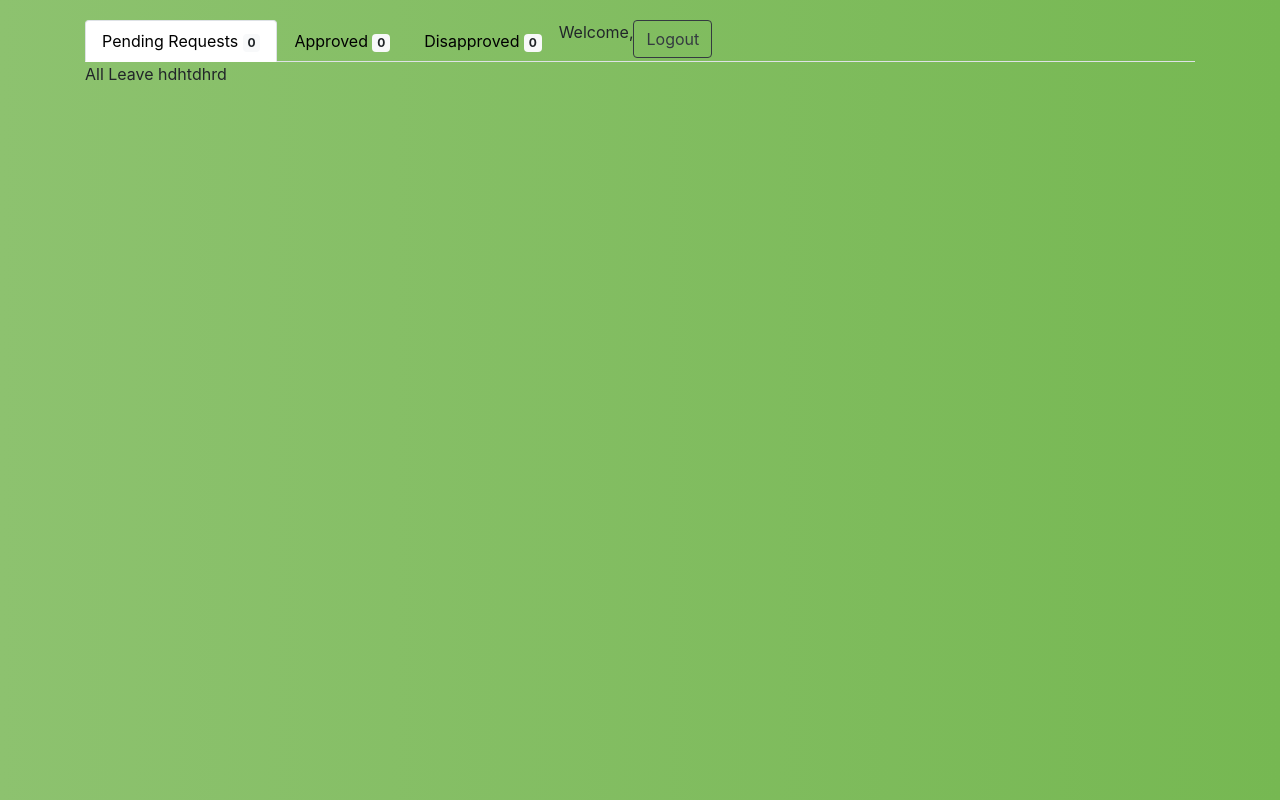
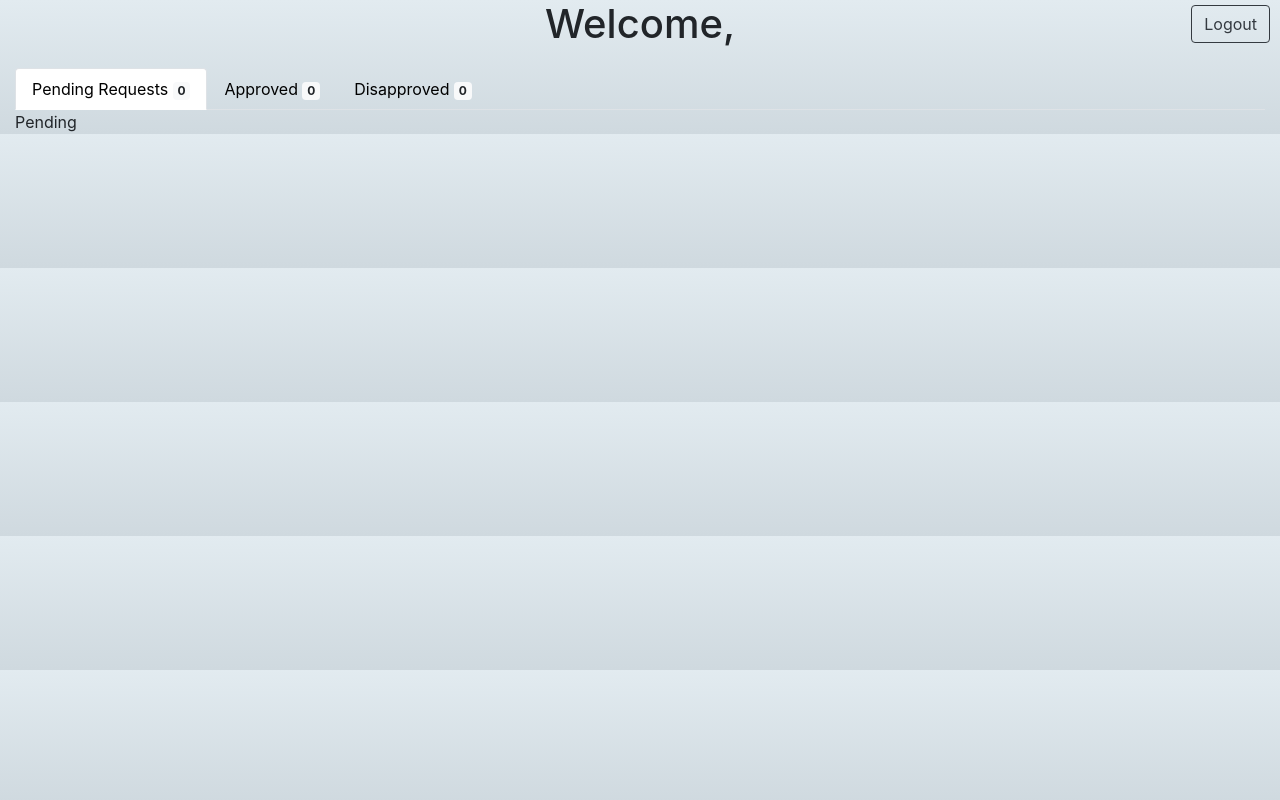
Before and after one commit to oowarami/leave-management-2, a website: page public/html/admin_dashboard.html in a window 1280 px wide. Drawn offline with nearby package versions, Linux system fonts and the light colour scheme.

Commit message:
update the ui for the admin page

```diff
--- a/public/css/admin.css
+++ b/public/css/admin.css
@@ -1,5 +1,6 @@
 #myTab {
     margin-top: 20px;
+    background-color: rgba(255, 255, 255, 0.40) 0%;
 }
 
 .btn-light {
@@ -13,12 +14,14 @@
 }
 
 body {
-    background: #76b852;
+    /* background: #c2cad0; */
     /* fallback for old browsers */
-    background: -webkit-linear-gradient(right, #76b852, #8DC26F);
-    background: -moz-linear-gradient(right, #76b852, #8DC26F);
-    background: -o-linear-gradient(right, #76b852, #8DC26F);
-    background: linear-gradient(to left, #76b852, #8DC26F);
+    /* background: -webkit-linear-gradient(right, #c2cad0, #c2cad0);
+    background-image: linear-gradient(135deg, #c2cad0 0%, #c2cad0 100%);
+    background: -moz-linear-gradient(right, #c2cad0, #c2cad0);
+    background: -o-linear-gradient(right, #c2cad0, #c2cad0);
+    background: linear-gradient(to left, #c2cad0, #c2cad0); */
+    background-image: linear-gradient(to top, #cfd9df 0%, #e2ebf0 100%);
     font-family: "Roboto", sans-serif;
     -webkit-font-smoothing: antialiased;
     -moz-osx-font-smoothing: grayscale;
@@ -31,3 +34,28 @@ body {
 a {
     color: #000000 !important;
 }
+
+.card-body {
+    background-color: rgba(255, 255, 255, 0.40) 0%;
+}
+
+#logout {
+    position: fixed;
+    right: 10px;
+    top: 5px;
+}
+
+.home-title {
+    height: fit-contentpx;
+    width: autopx;
+    display: inherit;
+    flex-direction: column;
+    justify-content: center;
+    text-align: center;
+}
+
+.nav-link {
+    position: relative;
+    top: autopx;
+    margin-top: auto;
+}
--- a/public/html/admin_dashboard.html
+++ b/public/html/admin_dashboard.html
@@ -13,7 +13,14 @@
 
 <body>
 
-    <div class="container">
+    <div class="container-fluid">
+
+        <!-- welcome banner -->
+        <h1 class="home-title">
+            Welcome,
+            <span span id="name"> </span>
+        </h1>
+        <!-- welcome banner -->
 
         <!-- Nav Start -->
         <ul class="nav nav-tabs" id="myTab" role="tablist">
@@ -26,21 +33,16 @@
             <li class="nav-item" onclick="getRequests('disapproved')">
                 <a class="nav-link" id="contact-tab" data-toggle="tab" href="#disapproved" role="tab" aria-controls="contact" aria-selected="false">Disapproved <span id="allDisapproved" class="badge badge-light">0</span></a>
             </li>
-            <!-- welcome banner -->
-            <li class="nav-item">
-                Welcome, <span id="name"></span>
-            </li>
-            <!-- welcome banner -->
 
             <!-- logout button -->
             <li>
-                <button class="btn btn-outline-dark" onclick="logout()">Logout</button>
+                <button id="logout" class="btn btn-outline-dark" onclick="logout()">Logout</button>
             </li>
             <!-- logout button -->
         </ul>
         <div class="tab-content" id="myTabContent">
-            <div class="tab-pane fade show active" id="allLeave" role="tabpanel" aria-labelledby="home-tab">All Leave hdhtdhrd</div>
-            <div class="tab-pane fade" id="approved" role="tabpanel" aria-labelledby="profile-tab">Approved fd</div>
+            <div class="tab-pane fade show active" id="allLeave" role="tabpanel" aria-labelledby="home-tab">Pending </div>
+            <div class="tab-pane fade" id="approved" role="tabpanel" aria-labelledby="profile-tab">Approved</div>
             <div class="tab-pane fade" id="disapproved" role="tabpanel" aria-labelledby="contact-tab">Disapproved</div>
         </div>
         <!-- Nav End -->
```
Also changed, not shown: public/html/user.html (+4 -1 lines).
